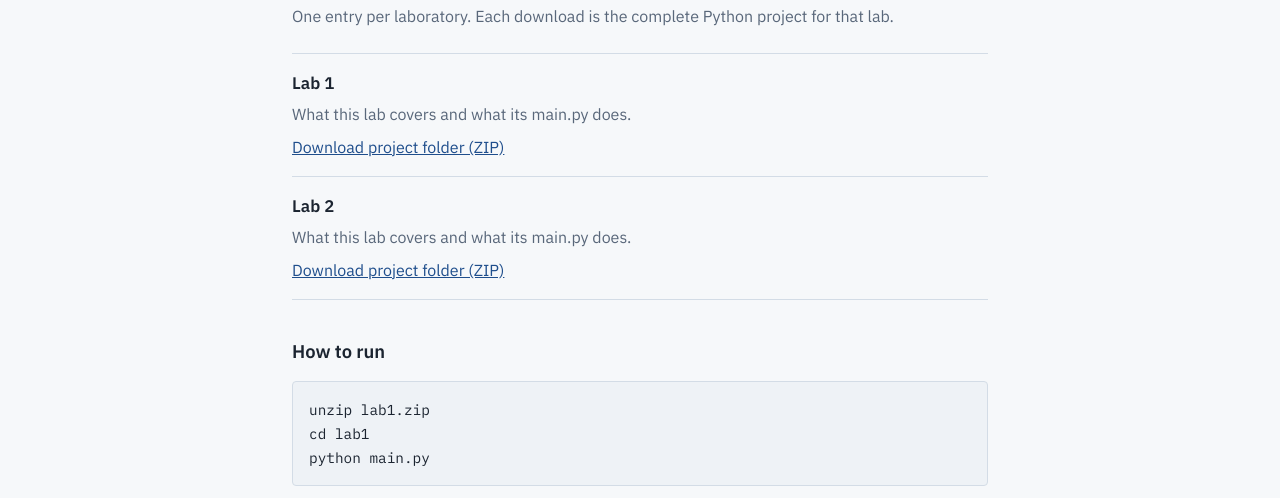
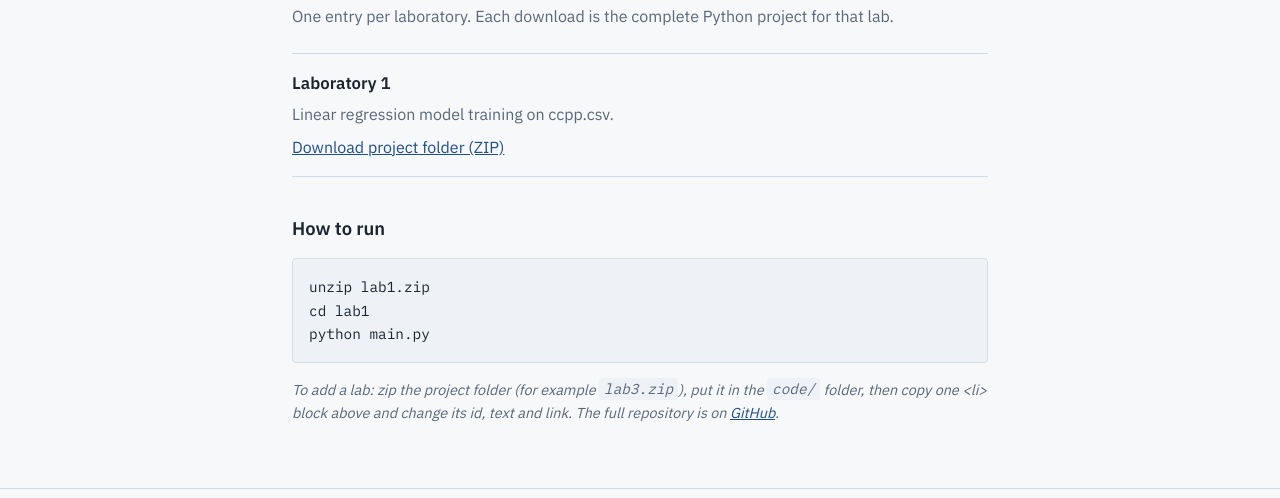
Before and after one commit to nabla00/scientific-programming, a plain HTML site: page code.html in a window 1280 px wide. Shown: the part 302-800 px from the top of the page. Drawn offline with Linux system fonts and the light colour scheme.

Commit message:
Added lab1

```diff
--- a/code.html
+++ b/code.html
@@ -19,16 +19,13 @@
 <h1>Code</h1>
 <p class="lead">One entry per laboratory. Each download is the complete Python project for that lab.</p>
 <ul class="items">
+
 <li id="lab1">
-<h3>Lab 1</h3>
-<p>What this lab covers and what its main.py does.</p>
+<h3>Laboratory 1</h3>
+<p>Linear regression model training on ccpp.csv.</p>
 <div class="links"><a href="code/lab1.zip" download>Download project folder (ZIP)</a></div>
 </li>
-<li id="lab2">
-<h3>Lab 2</h3>
-<p>What this lab covers and what its main.py does.</p>
-<div class="links"><a href="code/lab2.zip" download>Download project folder (ZIP)</a></div>
-</li>
+
 </ul>
 <h2>How to run</h2>
 <pre><code>unzip lab1.zip
```
Also changed, not shown: 2 other files.
